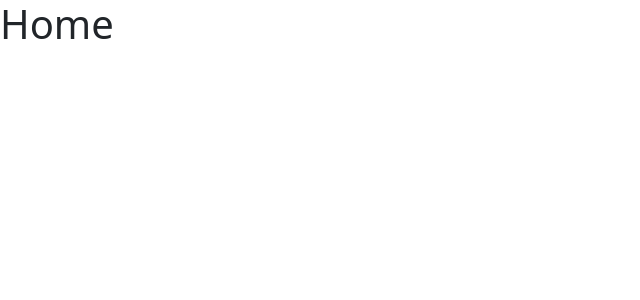
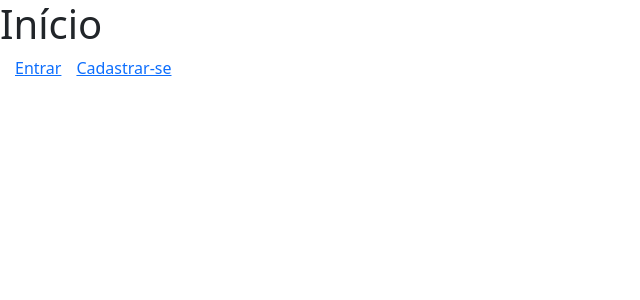
Before and after one commit to guilhermescr/advogadosbrasil, a React (Vite) app: page / in a window 1280 px wide. Shown: the top 300 px of the page, without its empty margins (0-640 px from the left). Built offline with nearby package versions, Linux system fonts and the light colour scheme.

Commit message:
feat: add sign in and sign up buttons in home

```diff
--- a/src/components/pages/Home.tsx
+++ b/src/components/pages/Home.tsx
@@ -1,7 +1,15 @@
+import { Link } from 'react-router-dom';
+
 export default function Home() {
   return (
     <>
-      <h1>Home</h1>
+      <h1>Início</h1>
+      <Link to="/signin" style={{ marginLeft: '15px' }}>
+        Entrar
+      </Link>
+      <Link to="/signup" style={{ marginLeft: '15px' }}>
+        Cadastrar-se
+      </Link>
     </>
   );
 }
```
